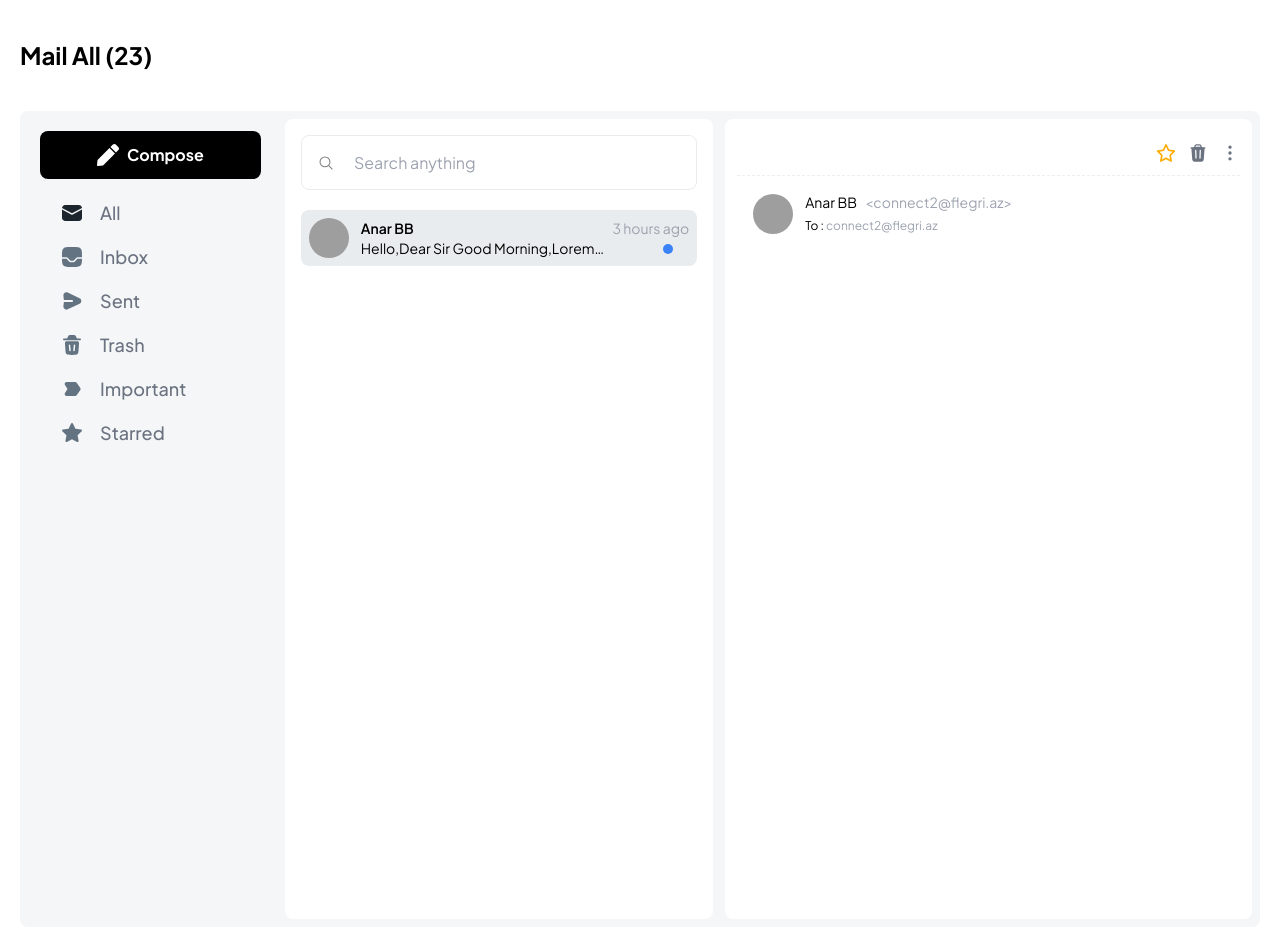
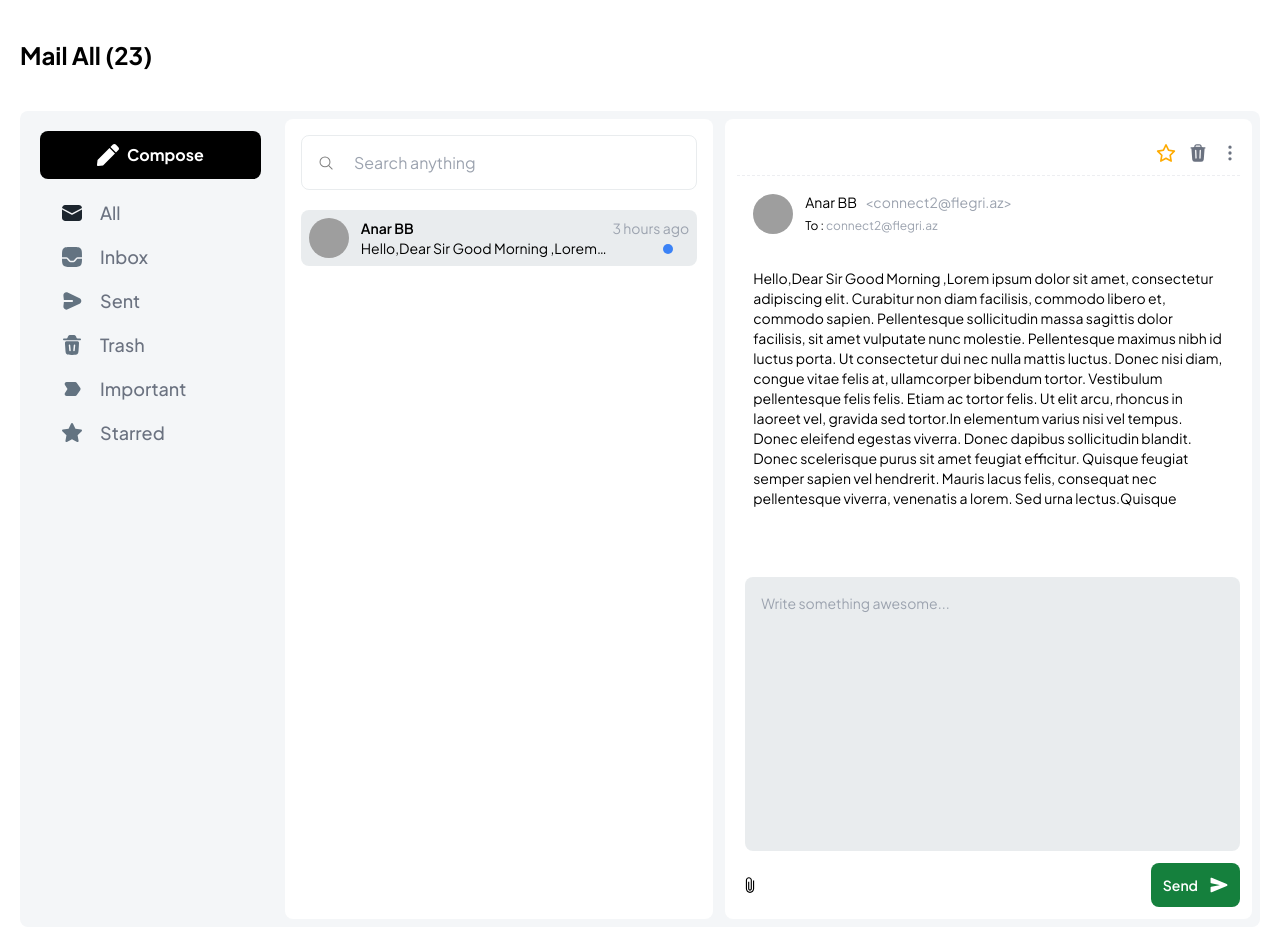
Before and after one commit to BCPAZ/crm-app, a React (Vite) app: page /mail/1 in a window 1280 px wide. Shown: the part 140-1086 px from the top of the page. Built offline with nearby package versions, Linux system fonts and the light colour scheme; grey boxes are pictures that could not be loaded.

Commit message:
feat : Textarea added to mailbox & changed size

```diff
--- a/src/components/common/SecondTextArea.jsx
+++ b/src/components/common/SecondTextArea.jsx
@@ -2,9 +2,9 @@ import PropTypes from "prop-types";
 
 const SecondTextArea = ({placeholder, label, column, solid}) => {
   return (
-    <div className={`flex ${column ? 'flex-col' : 'flex-row items-center'} gap-2 w-full`}>
+    <div className={`flex ${column ? 'flex-col' : 'flex-row items-center'} gap-2 w-full h-full`}>
       <label className="text-sm text-gray-500 font-light">{label}</label>
-      <textarea className={`w-full outline-none min-h-24 resize-none p-4 rounded-lg text-sm ${solid ? 'bg-grey/20' : 'border border-grey/20'}`} placeholder={placeholder}/>
+      <textarea className={`w-full outline-none h-full resize-none p-4 rounded-lg text-sm ${solid ? 'bg-grey/20' : 'border border-grey/20'}`} placeholder={placeholder}/>
     </div>
   )
 }
--- a/src/mocks/mails.js
+++ b/src/mocks/mails.js
@@ -10,7 +10,7 @@ const mails = [
       "connect4@flegri.az"
     ],
     subject: "Salam",
-    message: "Hello,Dear Sir Good Morning,Lorem ipsum dolor sit amet, consectetur adipiscing elit. Curabitur non diam facilisis, commodo libero et, commodo sapien. Pellentesque sollicitudin massa sagittis dolor facilisis, sit amet vulputate nunc molestie. Pellentesque maximus nibh id luctus porta. Ut consectetur dui nec nulla mattis luctus. Donec nisi diam, congue vitae felis at, ullamcorper bibendum tortor. Vestibulum pellentesque felis felis. Etiam ac tortor felis. Ut elit arcu, rhoncus in laoreet vel, gravida sed tortor.In elementum varius nisi vel tempus. Donec eleifend egestas viverra. Donec dapibus sollicitudin blandit. Donec scelerisque purus sit amet feugiat efficitur. Quisque feugiat semper sapien vel hendrerit. Mauris lacus felis, consequat nec pellentesque viverra, venenatis a lorem. Sed urna lectus.Quisque feugiat semper sapien vel hendrerit",
+    message: "Hello,Dear Sir Good Morning ,Lorem ipsum dolor sit amet, consectetur adipiscing elit. Curabitur non diam facilisis, commodo libero et, commodo sapien. Pellentesque sollicitudin massa sagittis dolor facilisis, sit amet vulputate nunc molestie. Pellentesque maximus nibh id luctus porta. Ut consectetur dui nec nulla mattis luctus. Donec nisi diam, congue vitae felis at, ullamcorper bibendum tortor. Vestibulum pellentesque felis felis. Etiam ac tortor felis. Ut elit arcu, rhoncus in laoreet vel, gravida sed tortor.In elementum varius nisi vel tempus. Donec eleifend egestas viverra. Donec dapibus sollicitudin blandit. Donec scelerisque purus sit amet feugiat efficitur. Quisque feugiat semper sapien vel hendrerit. Mauris lacus felis, consequat nec pellentesque viverra, venenatis a lorem. Sed urna lectus.Quisque feugiat semper sapien vel hendrerit",
     attachments: [
       {
         name: "OpVXGq7o7CyD3wNaAWU7hUSBPFWFAJkDgF3Tofza.jpg",
--- a/src/views/App/Mail/MailDetail.jsx
+++ b/src/views/App/Mail/MailDetail.jsx
@@ -1,15 +1,17 @@
+import SecondTextArea from "@/components/common/SecondTextArea";
+import mails from "@/mocks/mails";
 import { useParams } from "react-router-dom";
-import mails from "@/mocks/mails";
 import { FaRegStar, FaStar } from "react-icons/fa6";
+import { IoSend } from "react-icons/io5";
 import { HiTrash } from "react-icons/hi2";
 import { LuMoreVertical } from "react-icons/lu";
-
+import { IoMdAttach } from "react-icons/io";
 const MailDetail = () => {
   const { id } = useParams();
   const selectedMail = mails.find((mail) => mail.id === parseInt(id));
 
   return (
-    <div className="h-full">
+    <div className="h-full relative">
       <div className="flex items-center justify-end w-full gap-3 py-3 border-b border-dashed border-gray-300/40">
         <button>
           {selectedMail.is_starred ? (
@@ -41,6 +43,16 @@ const MailDetail = () => {
           <span className="text-black text-xs">To : <span className="text-xs text-gray-400">{selectedMail.to}</span></span>
         </div>
       </div>
+      <div className="p-4 h-[261px] overflow-y-auto">
+          <p className="text-sm whitespace-pre-wrap">{selectedMail.message}</p>
+      </div>
+      <div className="absolute bottom-0 left-0 w-full h-[330px] z-20 flex flex-col gap-3">
+        <SecondTextArea solid placeholder="Write something awesome..." />
+        <div className="flex items-center justify-between">
+          <button className="hover:bg-gray-300 transition-all duration-300 rounded w-[25px] h-[25px] flex items-center justify-center"><IoMdAttach size={18}/></button>
+          <button className="bg-green-700 p-3 rounded-lg text-white font-semibold flex items-center gap-3 text-sm">Send <IoSend size={18}/></button>
+        </div>
+      </div>
     </div>
   );
 };
```
